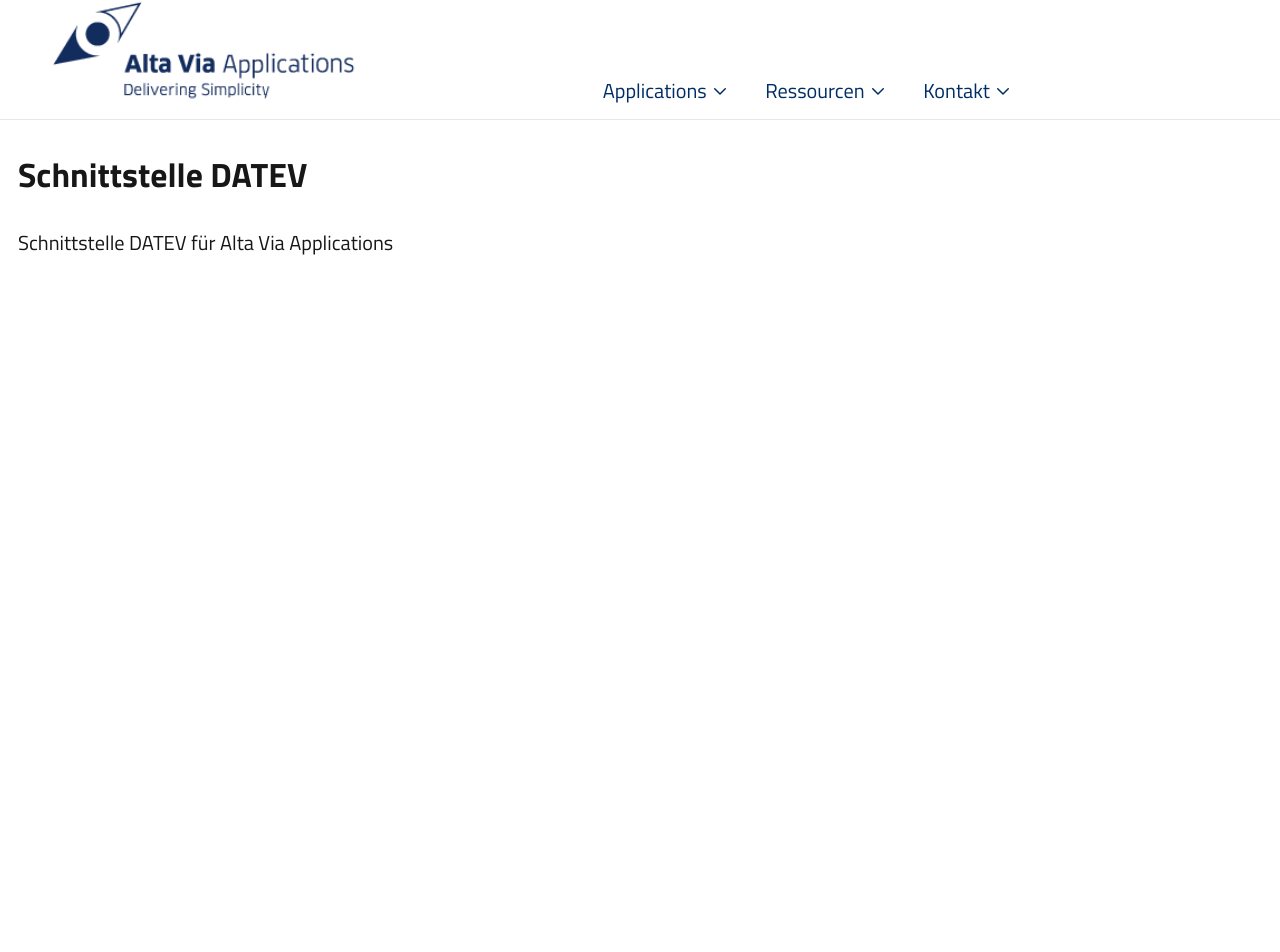
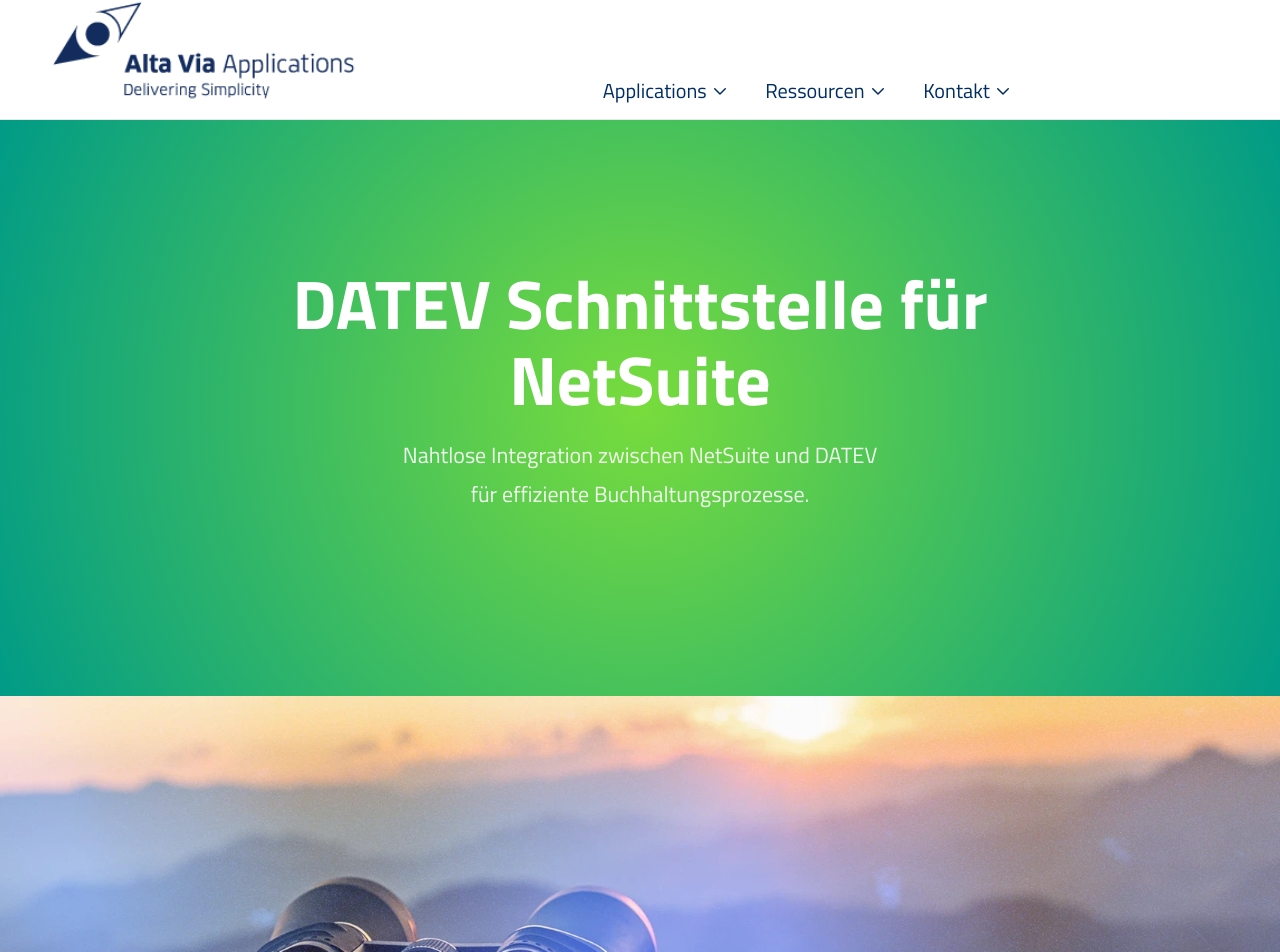
Before and after one commit to Altavia-web/altaviaa.ai, a Next.js app: page /schnittstelle-datev in a window 1280 px wide. Shown: the part 72-1024 px from the top of the page. Before the commit the page ends 800 px from the top, so only its background shows below. Built offline with nearby package versions, Linux system fonts and the light colour scheme.

Commit message:
datev update 2

```diff
--- a/app/schnittstelle-datev/page.tsx
+++ b/app/schnittstelle-datev/page.tsx
@@ -1,10 +1,12 @@
 import React from 'react';
+import Footer from '@/components/Footer';
+import DatevHero from '@/components/sections/datev/datev-hero';
 
 export default function SchnittstelleDatev() {
   return (
-    <div className="container mx-auto px-4 py-8">
-      <h1 className="text-3xl font-bold mb-8">Schnittstelle DATEV</h1>
-      <p>Schnittstelle DATEV für Alta Via Applications</p>
+    <div className="min-h-screen">
+      <DatevHero />
+      <Footer />
     </div>
   );
 }
```
